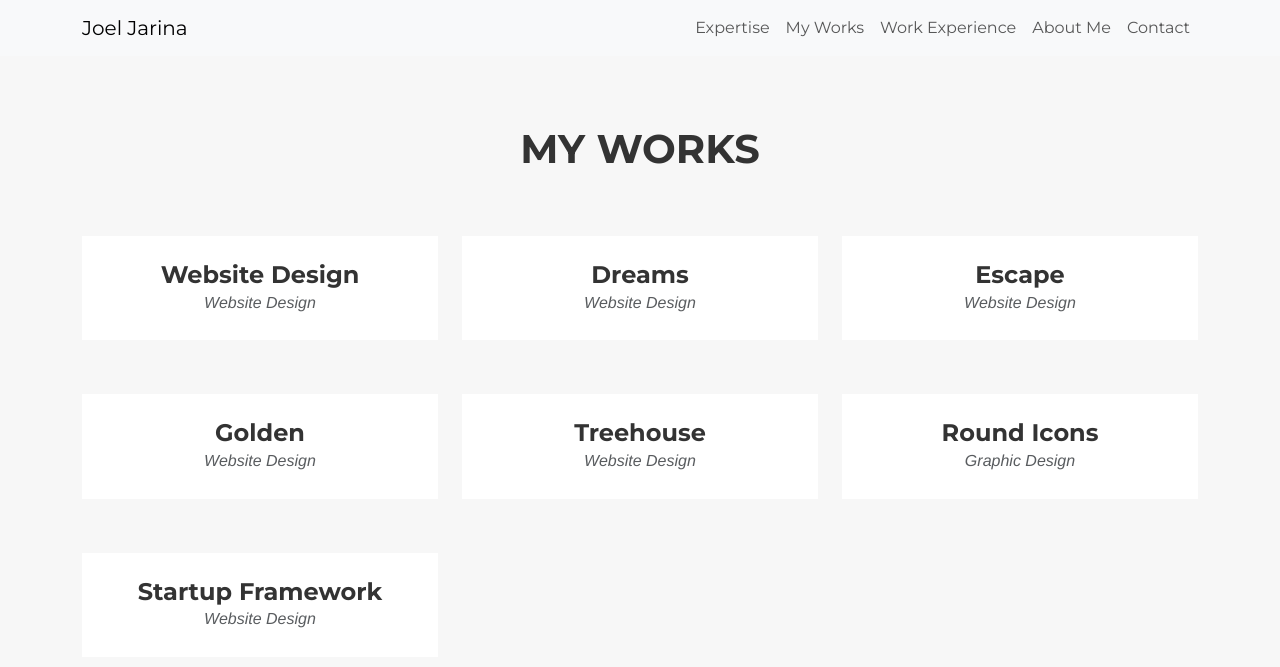
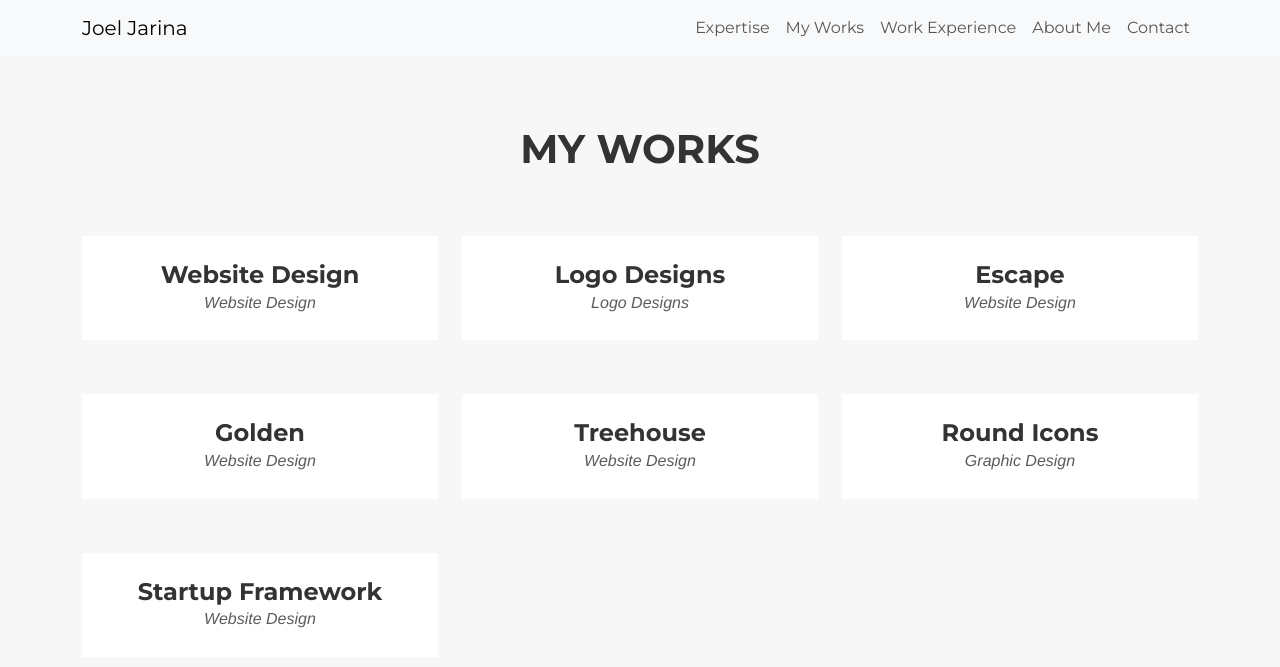
Before and after one commit to media4creations/aboutme, a Jekyll site: the page built from _posts/2014-07-18-project-1.markdown, in a window 1280 px wide and 900 px high, scrolled down 2116 px. Shown: the top 667 px of the window. Built offline with Jekyll 4.4.1, drawn with Linux system fonts in a browser that asks for light colours; some web fonts are replaced.

Commit message:
Update 2014-07-18-project-1.markdown

```diff
--- a/_posts/2014-07-18-project-1.markdown
+++ b/_posts/2014-07-18-project-1.markdown
@@ -1,13 +1,13 @@
 ---
-title: Dreams
-subtitle: Website Design
+title: Logo Designs
+subtitle: Logo Designs
 layout: default
-modal-id: 1
-date: 2014-07-18
+modal-id: modal2
+date: 2026-01-10
 img: dreams.png
 thumbnail: dreams-thumbnail.png
 alt: image-alt
-project-date: April 2014
+project-date: April 2026
 client: Start Bootstrap
 category: Web Development
 description: Lorem ipsum dolor sit amet, usu cu alterum nominavi lobortis. At duo novum diceret. Tantas apeirian vix et, usu sanctus postulant inciderint ut, populo diceret necessitatibus in vim. Cu eum dicam feugiat noluisse.
```
